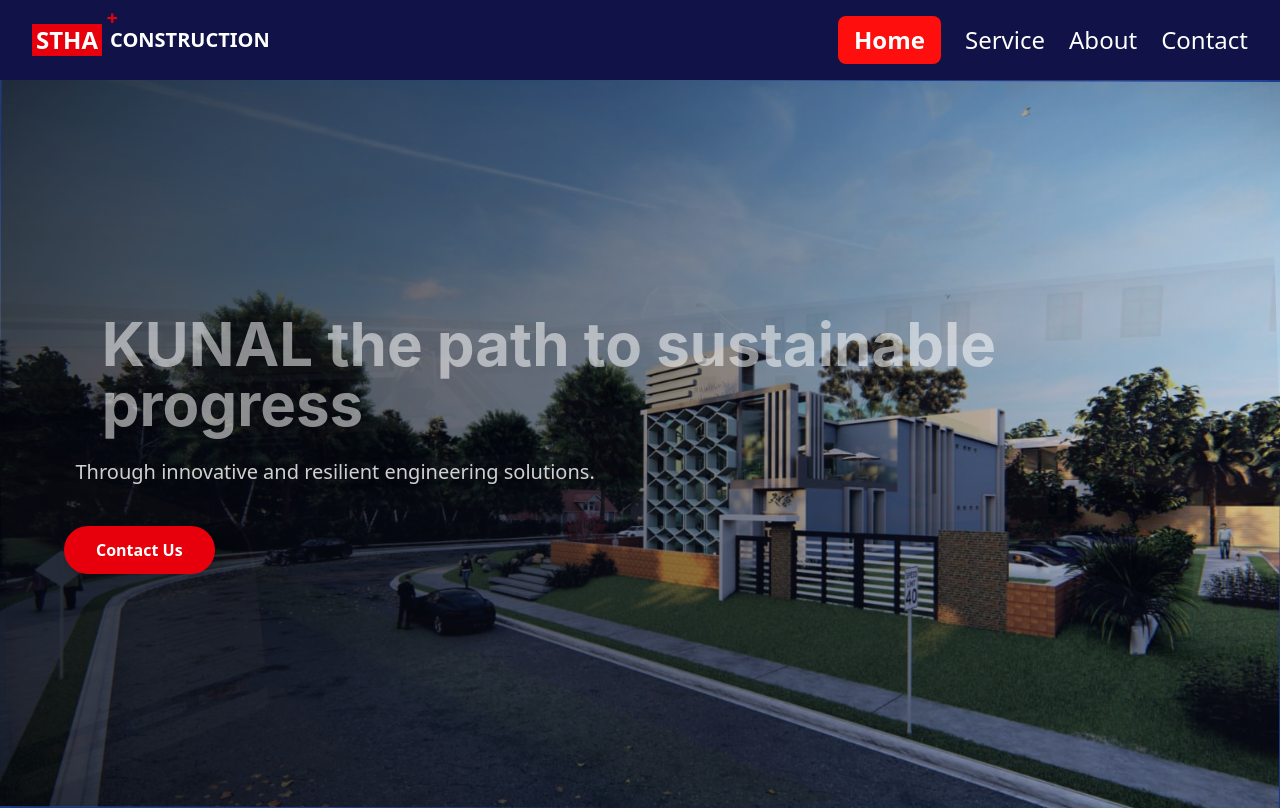
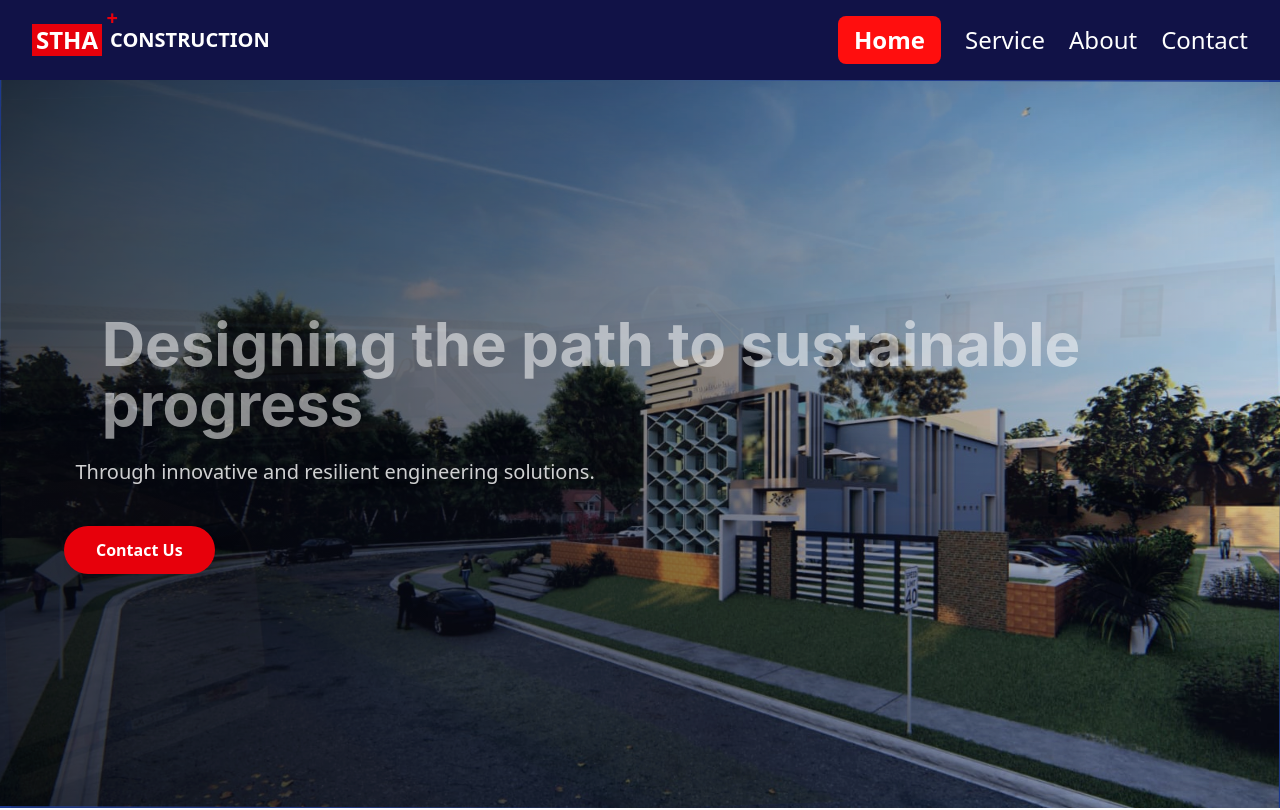
Before and after one commit to Asukumar123/STHA-CONSTRUCTION-PVT-LTD, a Next.js app: page / in a window 1280 px wide. Shown: the top 810 px of the page. Built offline with nearby package versions, Linux system fonts and the light colour scheme.

Commit message:
CHANGES BY KUNAL

```diff
--- a/Data/Home.ts
+++ b/Data/Home.ts
@@ -6,7 +6,7 @@ export interface Slide {
 
   export const slides: Slide[] = [
     {
-      title: "KUNAL the path to sustainable progress",
+      title: "Designing the path to sustainable progress",
       description: "Through innovative and resilient engineering solutions.",
       imageUrl: "/Assets/Homepage1.jpg",
     },
```
